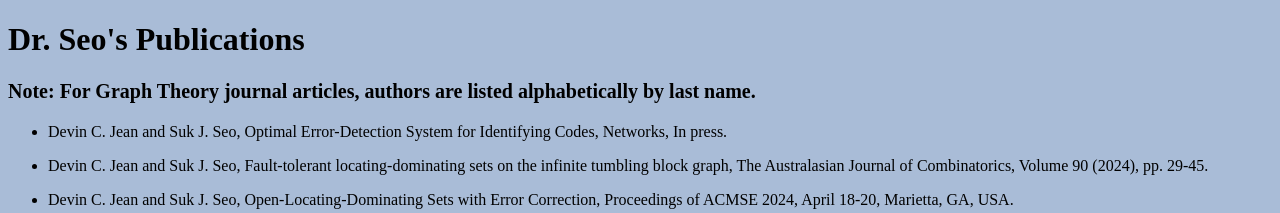
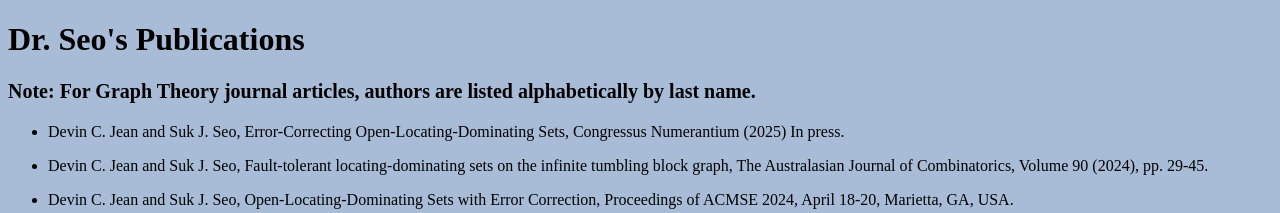
Before and after one commit to sukjaiseo/sukjaiseo.github.io, a plain HTML site: page publications.html in a window 1280 px wide. Shown: the top 213 px of the page. Drawn offline with Linux system fonts and the light colour scheme.

Commit message:
Update publications.html

```diff
--- a/publications.html
+++ b/publications.html
@@ -1,3 +1,4 @@
+<!-- 12-26-2024 -->
 <!DOCTYPE html>
 <html>
 <body style="background-color:#A9BCD7;">
@@ -8,10 +9,12 @@
 
 <ul style="font-size:100%;">
 
-<li><p>Devin C. Jean and Suk J. Seo, Optimal Error-Detection System for Identifying Codes, Networks, In press.
+<li><p>Devin C. Jean and Suk J. Seo, Error-Correcting Open-Locating-Dominating Sets,
+Congressus Numerantium (2025) In press.
 </p></li>
 
-<li><p>Devin C. Jean and Suk J. Seo, Fault-tolerant locating-dominating sets on the infinite tumbling block graph, The Australasian Journal of Combinatorics, Volume 90 (2024), pp. 29-45.
+<li><p>Devin C. Jean and Suk J. Seo, Fault-tolerant locating-dominating sets on the infinite tumbling block graph,
+ The Australasian Journal of Combinatorics, Volume 90 (2024), pp. 29-45.
 </p></li>
 
 <li><p>Devin C. Jean and Suk J. Seo, Open-Locating-Dominating Sets with Error Correction, Proceedings of ACMSE 2024, April 18-20, Marietta, GA, USA.
```
